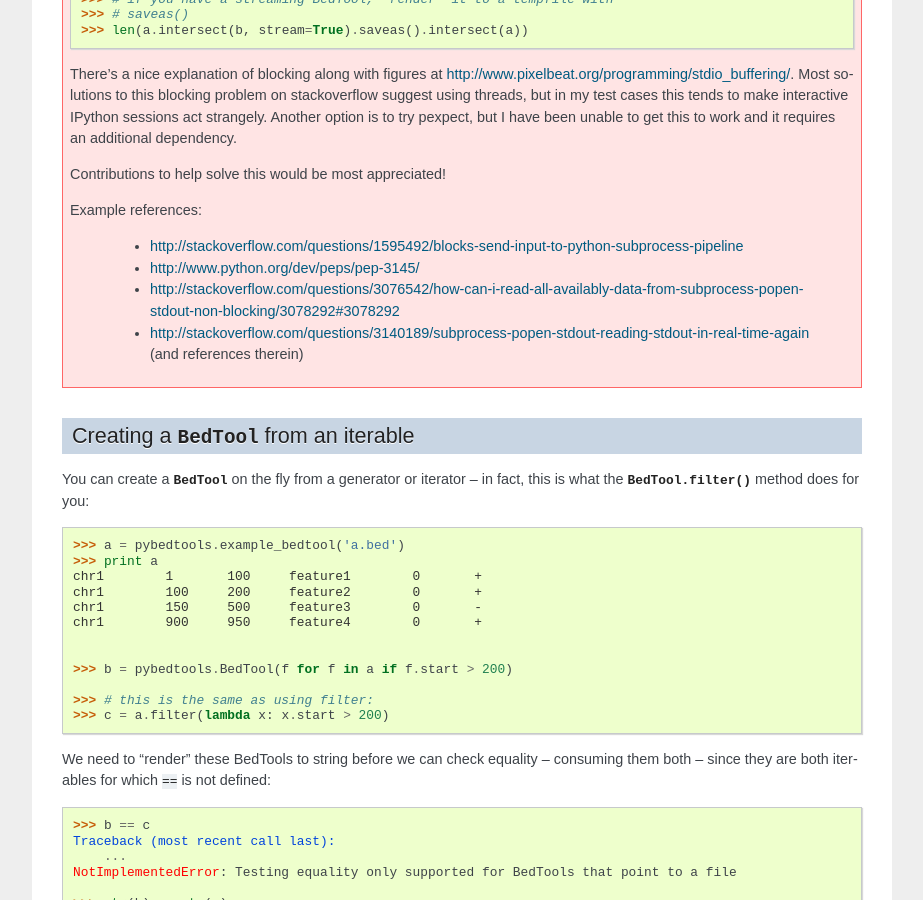
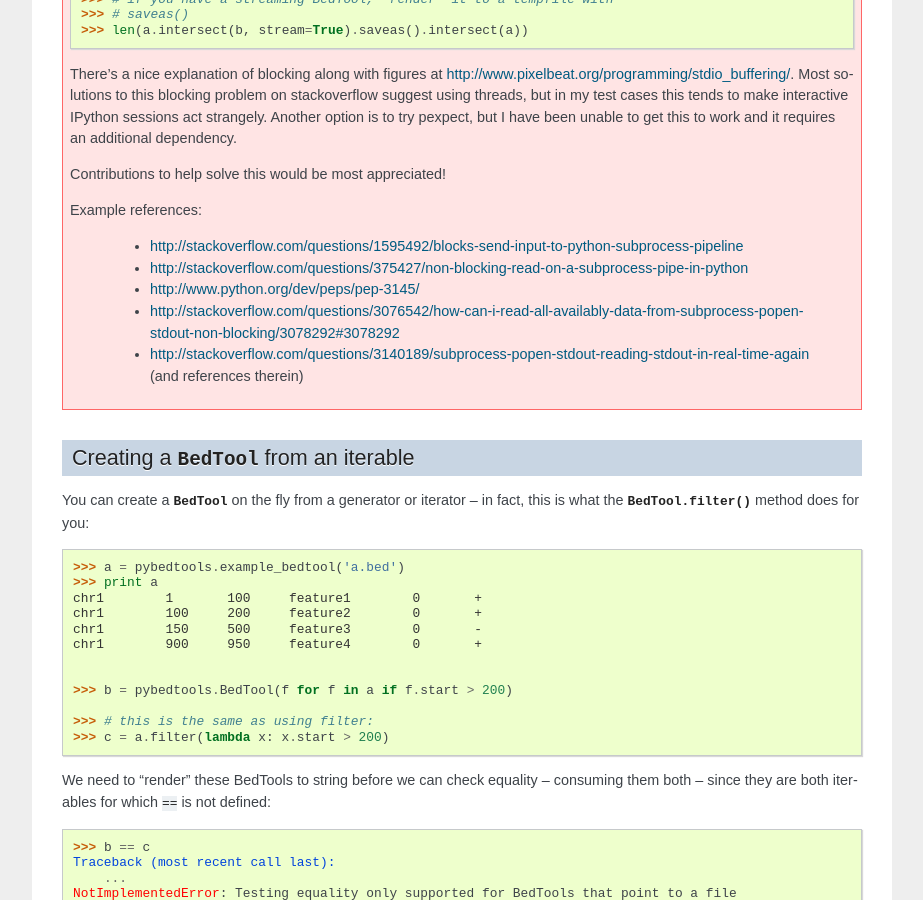
Before and after one commit to daler/pybedtools, a Sphinx documentation site: the page built from docs/source/topical-iterators.rst, in a window 1280 px wide and 900 px high, scrolled down 1105 px. Shown: the whole window, without its empty margins (198-1121 px from the left). Built offline with Sphinx 7.4.7, drawn with Linux system fonts in a browser that asks for light colours; comment, search, counter and statistics services are not loaded; some of the changed lines change nothing that is shown.

Commit message:
docs describing pipe deadlock and workaround

```diff
--- a/docs/source/topical-iterators.rst
+++ b/docs/source/topical-iterators.rst
@@ -94,6 +94,7 @@ streaming BedTool to a file before sending to `intersectBed`:
     Example references:
 
         * http://stackoverflow.com/questions/1595492/blocks-send-input-to-python-subprocess-pipeline
+        * http://stackoverflow.com/questions/375427/non-blocking-read-on-a-subprocess-pipe-in-python
         * http://www.python.org/dev/peps/pep-3145/
         * http://stackoverflow.com/questions/3076542/how-can-i-read-all-availably-data-from-subprocess-popen-stdout-non-blocking/3078292#3078292
         * http://stackoverflow.com/questions/3140189/subprocess-popen-stdout-reading-stdout-in-real-time-again (and references therein)
```
